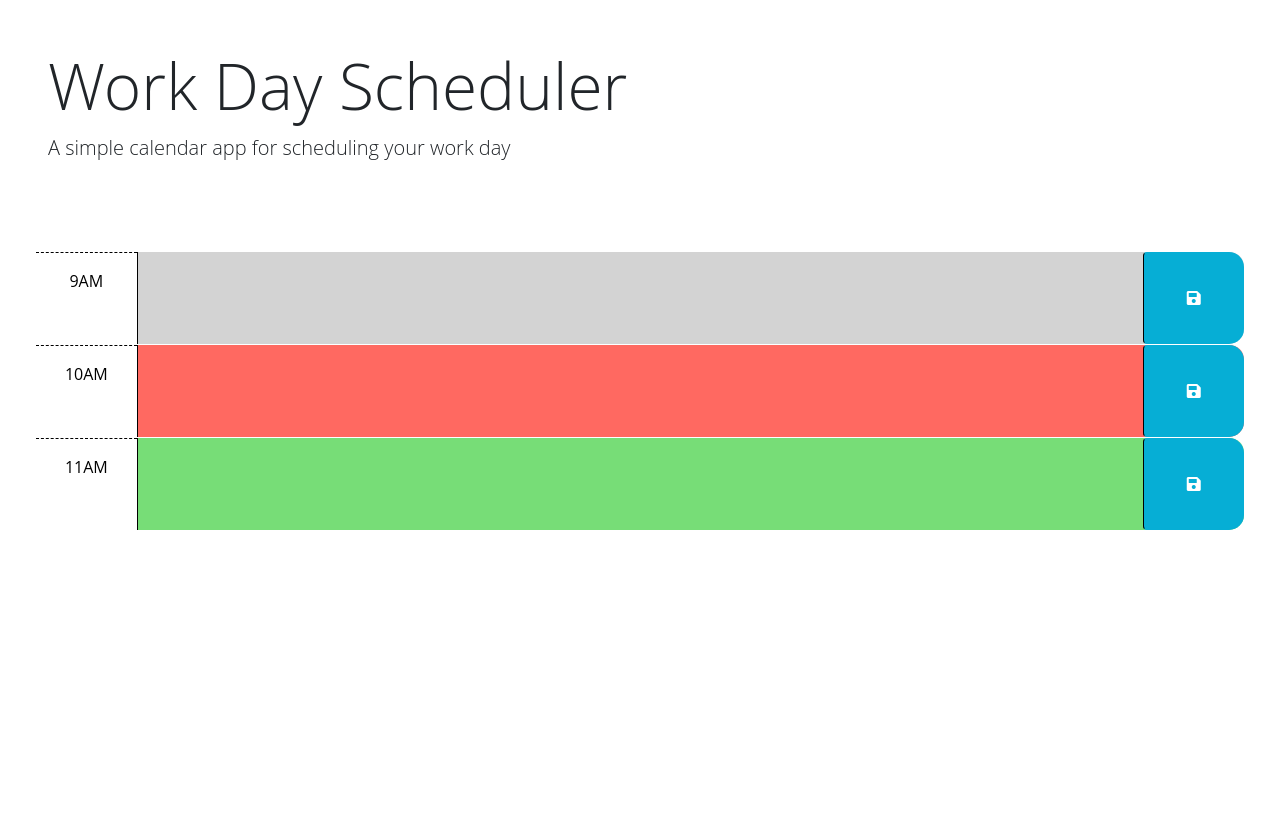
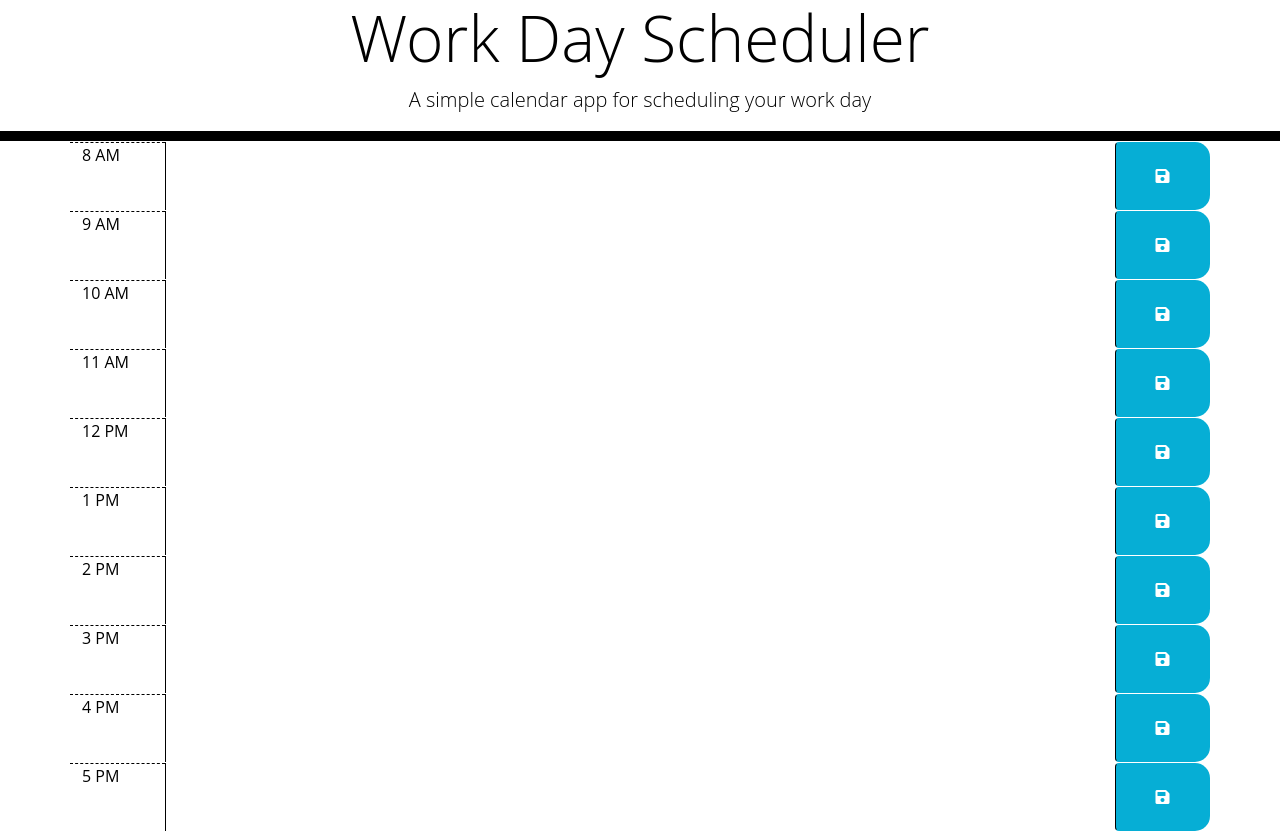
Before and after one commit to malachigamblin/Third-Party-APIs-Challenge-Work-Day-Scheduler, a plain HTML site: page index.html in a window 1280 px wide. Before the commit the page ends 800 px from the top, so only its background shows below. Drawn offline with nearby package versions, Linux system fonts and the light colour scheme.

Commit message:
added time blocks

```diff
--- a/assets/css/style.css
+++ b/assets/css/style.css
@@ -2,7 +2,13 @@ body {
   font-family: 'Open Sans', sans-serif;
   font-size: 16px;
 }
-
+.jumbotron {
+  text-align: center;
+  background-color: transparent;
+  color: black;
+  border-radius: 0;
+  border-bottom: 10px solid black;
+}
 textarea {
   background: transparent;
   border: none;
--- a/index.html
+++ b/index.html
@@ -25,54 +25,99 @@
   </head>
 
   <body>
-    <header class="p-5 mb-4">
+    <header class="jumbotron">
       <h1 class="display-3">Work Day Scheduler</h1>
       <p class="lead">A simple calendar app for scheduling your work day</p>
       <p id="currentDay" class="lead"></p>
     </header>
-    <div class="container-fluid px-5">
-      <!-- Use class for "past", "present", and "future" to apply styles to the
-        time-block divs accordingly. The javascript will need to do this by
-        adding/removing these classes on each div by comparing the hour in the
-        id to the current hour. The html provided below is meant to be an example
-        demonstrating how the css provided can be leveraged to create the
-        desired layout and colors. The html below should be removed or updated
-        in the finished product. Remember to delete this comment once the
-        code is implemented.
-        -->
-
-      <!-- Example of a past time block. The "past" class adds a gray background color. -->
-      <div id="hour-9" class="row time-block past">
-        <div class="col-2 col-md-1 hour text-center py-3">9AM</div>
-        <textarea class="col-8 col-md-10 description" rows="3"> </textarea>
-        <button class="btn saveBtn col-2 col-md-1" aria-label="save">
-          <i class="fas fa-save" aria-hidden="true"></i>
+    <div class="container">
+      <div id="hour8" class="row time-block">
+        <div class="col-md-1 hour">8 AM</div>
+        <textarea class="col-md-10 description"> </textarea>
+        <button class="btn saveBtn col-md-1">
+          <i class="fas fa-save"></i>
         </button>
       </div>
 
-      <!-- Example of a present time block. The "present" class adds a red background color. -->
-      <div id="hour-10" class="row time-block present">
-        <div class="col-2 col-md-1 hour text-center py-3">10AM</div>
-        <textarea class="col-8 col-md-10 description" rows="3"> </textarea>
-        <button class="btn saveBtn col-2 col-md-1" aria-label="save">
-          <i class="fas fa-save" aria-hidden="true"></i>
+      <div id="hour9" class="row time-block">
+        <div class="col-md-1 hour">9 AM</div>
+        <textarea class="col-md-10 description"> </textarea>
+        <button class="btn saveBtn col-md-1">
+          <i class="fas fa-save"></i>
         </button>
       </div>
 
-      <!-- Example of a future time block. The "future" class adds a green background color. -->
-      <div id="hour-11" class="row time-block future">
-        <div class="col-2 col-md-1 hour text-center py-3">11AM</div>
-        <textarea class="col-8 col-md-10 description" rows="3"> </textarea>
-        <button class="btn saveBtn col-2 col-md-1" aria-label="save">
-          <i class="fas fa-save" aria-hidden="true"></i>
+      <div id="hour10" class="row time-block">
+        <div class="col-md-1 hour">10 AM</div>
+        <textarea class="col-md-10 description"> </textarea>
+        <button class="btn saveBtn col-md-1">
+          <i class="fas fa-save"></i>
+        </button>
+      </div>
+
+      <div id="hour10=1" class="row time-block">
+        <div class="col-md-1 hour">11 AM</div>
+        <textarea class="col-md-10 description"> </textarea>
+        <button class="btn saveBtn col-md-1">
+          <i class="fas fa-save"></i>
+        </button>
+      </div>
+
+      <div id="hour12" class="row time-block">
+        <div class="col-md-1 hour">12 PM</div>
+        <textarea class="col-md-10 description"> </textarea>
+        <button class="btn saveBtn col-md-1">
+          <i class="fas fa-save"></i>
+        </button>
+      </div>
+
+      <div id="hour13" class="row time-block">
+        <div class="col-md-1 hour">1 PM</div>
+        <textarea class="col-md-10 description"> </textarea>
+        <button class="btn saveBtn col-md-1">
+          <i class="fas fa-save"></i>
+        </button>
+      </div>
+
+      <div id="hour14" class="row time-block">
+        <div class="col-md-1 hour">2 PM</div>
+        <textarea class="col-md-10 description"> </textarea>
+        <button class="btn saveBtn col-md-1">
+          <i class="fas fa-save"></i>
+        </button>
+      </div>
+
+      <div id="hour15" class="row time-block">
+        <div class="col-md-1 hour">3 PM</div>
+        <textarea class="col-md-10 description"> </textarea>
+        <button class="btn saveBtn col-md-1">
+          <i class="fas fa-save"></i>
+        </button>
+      </div>
+
+      <div id="hour16" class="row time-block">
+        <div class="col-md-1 hour">4 PM</div>
+        <textarea class="col-md-10 description"> </textarea>
+        <button class="btn saveBtn col-md-1">
+          <i class="fas fa-save"></i>
+        </button>
+      </div>
+
+      <div id="hour17" class="row time-block">
+        <div class="col-md-1 hour">5 PM</div>
+        <textarea class="col-md-10 description"> </textarea>
+        <button class="btn saveBtn col-md-1">
+          <i class="fas fa-save"></i>
         </button>
       </div>
     </div>
 
     <script src="https://cdnjs.cloudflare.com/ajax/libs/jquery/3.2.1/jquery.min.js"></script>
-    <script src="https://cdn.jsdelivr.net/npm/dayjs@1.11.3/dayjs.min.js"
-    integrity="sha256-iu/zLUB+QgISXBLCW/mcDi/rnf4m4uEDO0wauy76x7U="
-    crossorigin="anonymous"></script>
+    <script
+      src="https://cdn.jsdelivr.net/npm/dayjs@1.11.3/dayjs.min.js"
+      integrity="sha256-iu/zLUB+QgISXBLCW/mcDi/rnf4m4uEDO0wauy76x7U="
+      crossorigin="anonymous"
+    ></script>
 
     <script src="assets/js/script.js"></script>
   </body>
```
Also changed, not shown: 1 other file.
